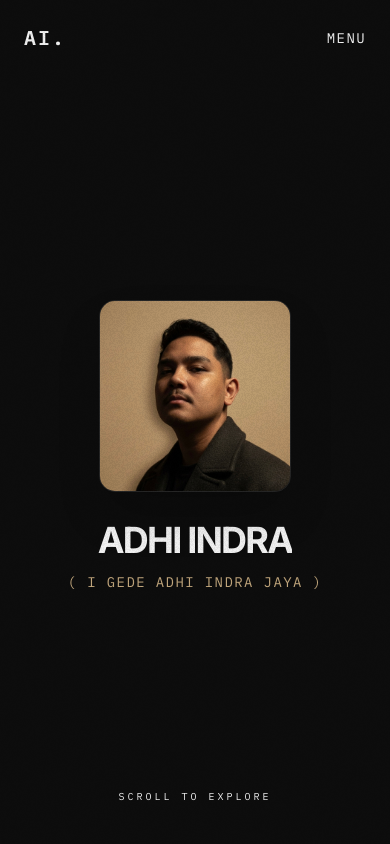
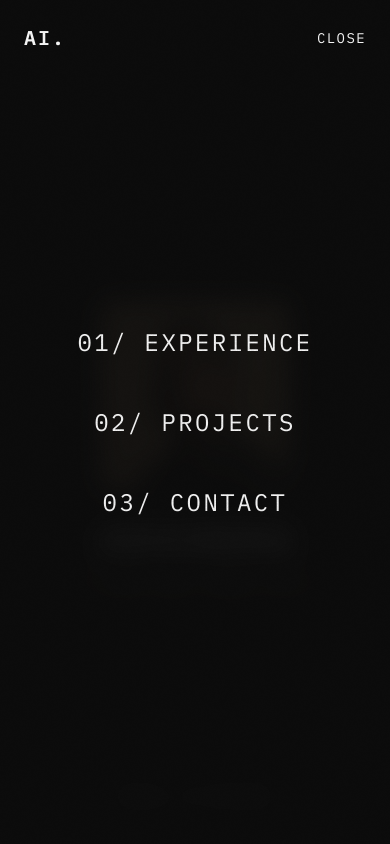
Before and after one commit to adhiindra/Adhi-portofolio, a Next.js app: page / in a window 390 px wide. Both pictures are taken after a click on the button "MENU". Shown: the top 844 px of the page. Built offline with nearby package versions, Linux system fonts and the light colour scheme.

Commit message:
update: fix menu header can't click when using mobile layout

```diff
--- a/components/Header.tsx
+++ b/components/Header.tsx
@@ -1,12 +1,16 @@
 "use client";
 
-import { motion } from "framer-motion";
+import { motion, AnimatePresence } from "framer-motion";
 import Link from "next/link";
+import { useState } from "react";
 
 export default function Header() {
+  const [isOpen, setIsOpen] = useState(false);
+
   return (
-    <header className="fixed top-0 left-0 right-0 z-40 flex items-center justify-between px-6 py-6 md:px-12 md:py-8 mix-blend-difference text-white">
-      <Link href="/" className="text-xl md:text-2xl font-bold uppercase tracking-widest font-mono hover:text-accent transition-colors">
+    <>
+      <header className="fixed top-0 left-0 right-0 z-50 flex items-center justify-between px-6 py-6 md:px-12 md:py-8 mix-blend-difference text-white">
+        <Link href="/" onClick={() => setIsOpen(false)} className="text-xl md:text-2xl font-bold uppercase tracking-widest font-mono hover:text-accent transition-colors">
           AI.
         </Link>
         <nav className="hidden md:flex gap-10 text-xs md:text-sm uppercase tracking-widest font-mono">
@@ -14,7 +18,31 @@ export default function Header() {
           <Link href="#projects" className="hover:text-accent transition-colors">02/ Projects</Link>
           <Link href="#contact" className="hover:text-accent transition-colors">03/ Contact</Link>
         </nav>
-      <button className="md:hidden text-sm uppercase tracking-widest font-mono">Menu</button>
+        <button
+          onClick={() => setIsOpen(!isOpen)}
+          className="md:hidden text-sm uppercase tracking-widest font-mono hover:text-accent transition-colors"
+        >
+          {isOpen ? "Close" : "Menu"}
+        </button>
       </header>
+
+      <AnimatePresence>
+        {isOpen && (
+          <motion.div
+            initial={{ opacity: 0 }}
+            animate={{ opacity: 1 }}
+            exit={{ opacity: 0 }}
+            transition={{ duration: 0.3 }}
+            className="fixed inset-0 z-40 bg-background/95 backdrop-blur-md flex flex-col items-center justify-center text-foreground"
+          >
+            <nav className="flex flex-col items-center gap-12 text-2xl uppercase tracking-widest font-mono">
+              <Link href="#experience" onClick={() => setIsOpen(false)} className="hover:text-accent transition-colors">01/ Experience</Link>
+              <Link href="#projects" onClick={() => setIsOpen(false)} className="hover:text-accent transition-colors">02/ Projects</Link>
+              <Link href="#contact" onClick={() => setIsOpen(false)} className="hover:text-accent transition-colors">03/ Contact</Link>
+            </nav>
+          </motion.div>
+        )}
+      </AnimatePresence>
+    </>
   );
 }
```
Lines whose indentation alone changed are shown as unchanged.
